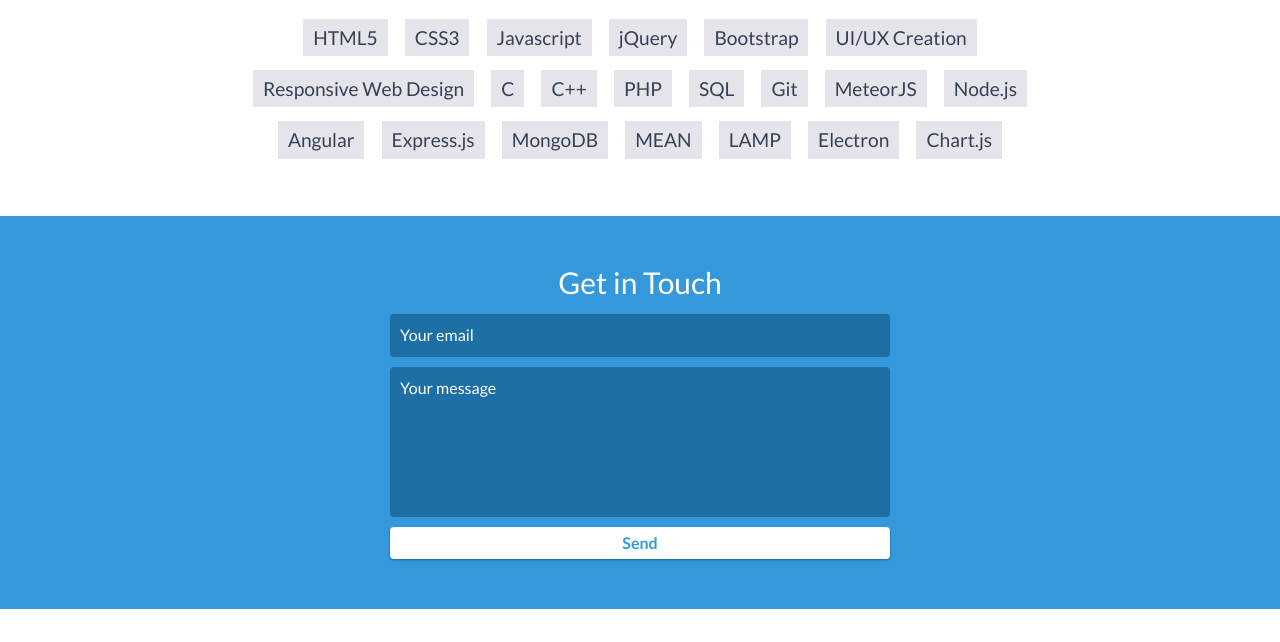
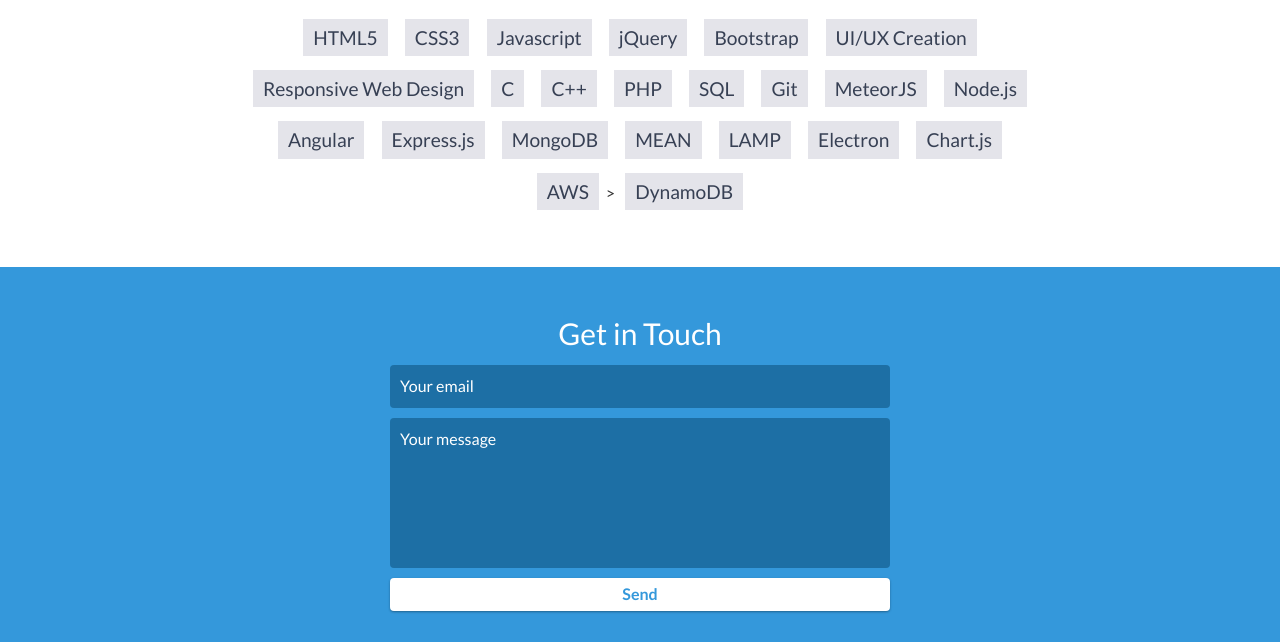
Before and after one commit to NishiGaba/NishiGaba.github.io, a plain HTML site: page index.html in a window 1280 px wide. Shown: the part 3165-3807 px from the top of the page. Drawn offline with nearby package versions, Linux system fonts and the light colour scheme.

Commit message:
Portfolio Update

```diff
--- a/index.html
+++ b/index.html
@@ -192,6 +192,8 @@
             <li>LAMP</li>
             <li>Electron</li>
             <li>Chart.js</li>
+            <li>AWS</li>>
+            <li>DynamoDB</li>
         </ul>
     </div>
     <!-- End #skills -->
```
